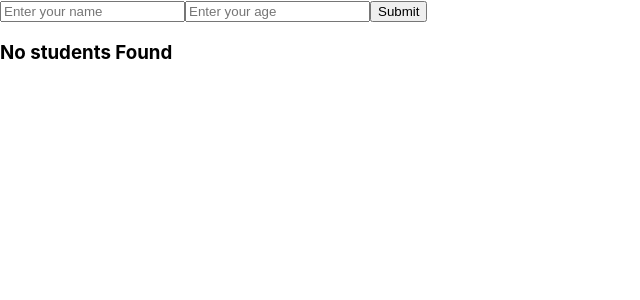
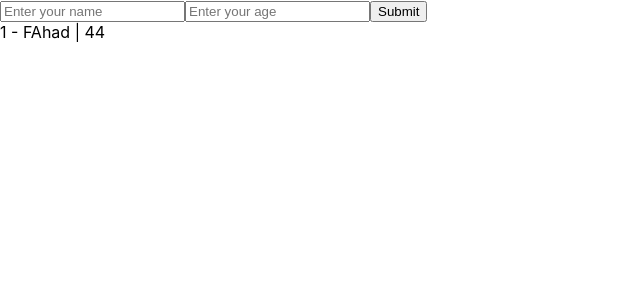
Before and after one commit to FahadAbdulQayyum/Practice, a React (Create React App) app: page / in a window 1280 px wide. Shown: the top 300 px of the page, without its empty margins (0-640 px from the left). Built offline with nearby package versions, Linux system fonts and the light colour scheme.

Commit message:
useContext is being practiced

```diff
--- a/src/App.js
+++ b/src/App.js
@@ -1,6 +1,7 @@
 import React, { useState } from 'react'
 import Students from './components/students'
 import Form from './components/form'
+import GlobalState from './global/globalState'
 
 const App = () => {
 
@@ -9,10 +10,10 @@ const App = () => {
   const addStudent = newStudent => setStudent([...student, newStudent])
 
   return (
-    <>
+    <GlobalState>
       <Form addStudent={addStudent} />
-      <Students student={student} />
-    </>
+      <Students />
+    </GlobalState>
   )
 }
 
--- a/src/components/students.js
+++ b/src/components/students.js
@@ -1,12 +1,17 @@
-import React from 'react';
+import React, { useContext } from 'react';
 import StudentItems from './StudentItems';
+import globalContext from '../global/globalContext';
 
-const students = ({ student }) => {
+const Students = () => {
+
+    const { students, addStudents } = useContext(globalContext);
+
     return (
         <div>
-            {student.length ? student.map((v, i) => <StudentItems v={v} i={i} key={i} />) : <h3>No students Found</h3>}
+            {/* {student.length ? student.map((v, i) => <StudentItems v={v} i={i} key={i} />) : <h3>No students Found</h3>} */}
+            {students.length ? students.map((v, i) => <StudentItems v={v} i={i} key={i} />) : <h3>No students Found</h3>}
         </div>
     )
 }
 
-export default students
+export default Students
--- /dev/null
+++ b/src/global/globalContext.js
@@ -0,0 +1,5 @@
+import { createContext } from "react";
+
+const globalContext = createContext();
+
+export default globalContext;
--- /dev/null
+++ b/src/global/globalReducer.js
@@ -0,0 +1,13 @@
+const globalReducer = (state, action) => {
+    switch (action.type) {
+        case "ADD_STUDENT":
+            return {
+                ...state,
+                students: [...state.students, action.payload]
+            }
+        default:
+            return state;
+    }
+}
+
+export default globalReducer;
--- /dev/null
+++ b/src/global/globalState.js
@@ -0,0 +1,32 @@
+import React, { useReducer } from "react";
+import globalContext from "./globalContext";
+import globalReducer from "./globalReducer";
+
+const GlobalState = props => {
+    const initialState = {
+        students: [
+            {
+                name: 'FAhad',
+                age: '44'
+            }
+        ]
+    }
+
+    const [state, dispatch] = useReducer(globalReducer, initialState);
+
+    const addStudents = newStudent => dispatch({
+        type: "ADD_STUDENT",
+        payload: newStudent
+    })
+
+    return <globalContext.Provider
+        value={{
+            students: state.students,
+            addStudents: addStudents
+        }}
+    >
+        {props.children}
+    </globalContext.Provider>
+}
+
+export default GlobalState;
```
